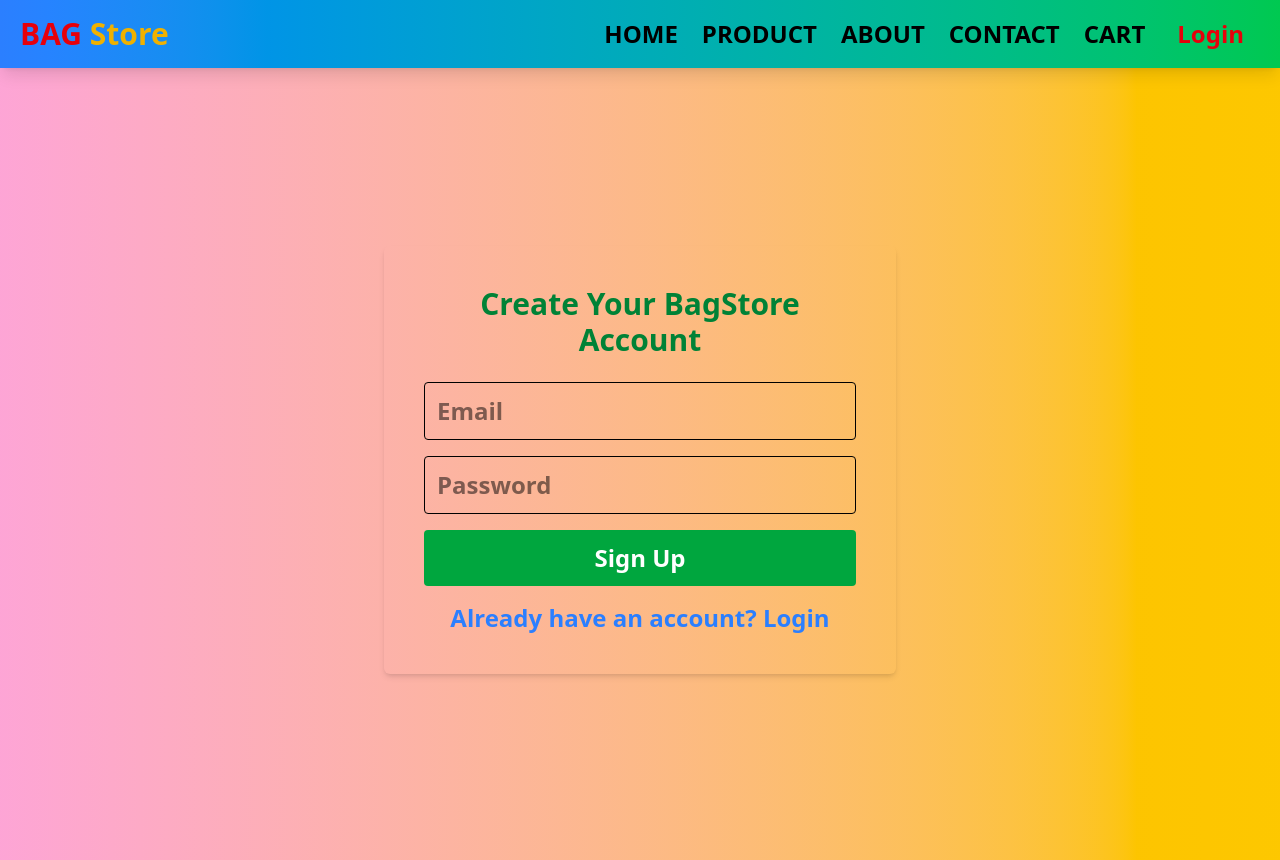
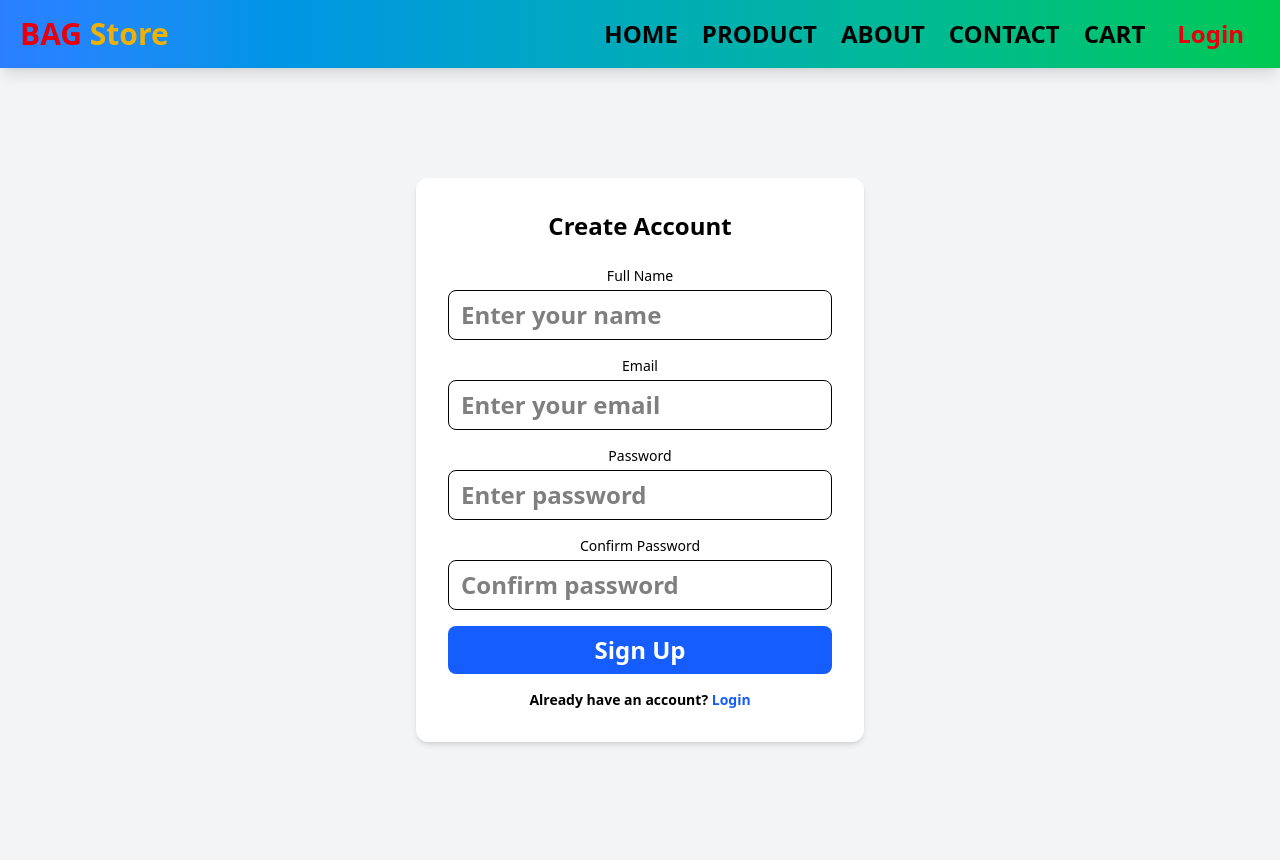
Before and after one commit to pileak1111-glitch/Bag-Store, a Vue app: page /signup in a window 1280 px wide. Built offline with nearby package versions, Linux system fonts and the light colour scheme.

Commit message:
Adding Signup

```diff
--- a/src/routing/Signup.vue
+++ b/src/routing/Signup.vue
@@ -1,65 +1,115 @@
 <template>
-  <div class="flex justify-center items-center bg-gradient-to-r from-pink-300 to-yellow-400 text-white h-screen">
-    <div class="text-center p-10 rounded-md shadow-md w-full max-w-lg">
-      <h2 class="text-3xl font-bold mb-6 text-center text-green-700">Create Your BagStore Account</h2>
-      <form @submit.prevent="handleSignup" class="flex flex-col space-y-4">
+  <div class="min-h-screen flex items-center justify-center bg-gray-100">
+    <div class="bg-white p-8 rounded-xl shadow-md w-full max-w-md">
+      <h2 class="text-2xl font-bold text-center mb-6">Create Account</h2>
+
+      <form @submit.prevent="signup">
+        <!-- Name -->
+        <div class="mb-4">
+          <label class="block text-sm font-medium mb-1">Full Name</label>
           <input
-          v-model="email"
+            v-model="form.name"
+            type="text"
+            class="w-full border rounded-lg px-3 py-2 focus:outline-none focus:ring focus:ring-blue-300"
+            placeholder="Enter your name"
+            required
+          />
+        </div>
+
+        <!-- Email -->
+        <div class="mb-4">
+          <label class="block text-sm font-medium mb-1">Email</label>
+          <input
+            v-model="form.email"
             type="email"
-          placeholder="Email"
+            class="w-full border rounded-lg px-3 py-2 focus:outline-none focus:ring focus:ring-blue-300"
+            placeholder="Enter your email"
             required
-          class="p-3 border rounded w-full text-black focus:ring-2 focus:ring-green-400"
           />
+        </div>
+
+        <!-- Password -->
+        <div class="mb-4">
+          <label class="block text-sm font-medium mb-1">Password</label>
           <input
-          v-model="password"
+            v-model="form.password"
             type="password"
-          placeholder="Password"
+            class="w-full border rounded-lg px-3 py-2 focus:outline-none focus:ring focus:ring-blue-300"
+            placeholder="Enter password"
             required
-          class="p-3 border rounded w-full text-black focus:ring-2 focus:ring-green-400"
           />
+        </div>
+
+        <!-- Confirm Password -->
+        <div class="mb-4">
+          <label class="block text-sm font-medium mb-1">Confirm Password</label>
+          <input
+            v-model="form.confirm"
+            type="password"
+            class="w-full border rounded-lg px-3 py-2 focus:outline-none focus:ring focus:ring-blue-300"
+            placeholder="Confirm password"
+            required
+          />
+        </div>
+
+        <!-- Error -->
+        <p v-if="error" class="text-red-500 text-sm mb-3">{{ error }}</p>
+
+        <!-- Button -->
         <button
           type="submit"
-          class="bg-green-600 text-white p-3 rounded hover:bg-green-700 transition"
+          class="w-full bg-blue-600 text-white py-2 rounded-lg hover:bg-blue-700 transition"
         >
           Sign Up
         </button>
       </form>
-      <router-link to="/login" class="block text-center mt-4 text-blue-500 hover:underline">
-        Already have an account? Login
-      </router-link>
+
+      <p class="text-center text-sm mt-4">
+        Already have an account?
+        <router-link to="/" class="text-blue-600 hover:underline">Login</router-link>
+      </p>
     </div>
   </div>
 </template>
 
-<script>
-import { ref } from "vue";
-import { useRouter } from "vue-router";
+<script setup>
+import { reactive, ref } from 'vue'
+import { useRouter } from 'vue-router'
 
-export default {
-  setup() {
-    const email = ref("");
-    const password = ref("");
-    const router = useRouter();
+const router = useRouter()
 
-    const handleSignup = () => {
-      if (email.value && password.value) {
-        const users = JSON.parse(localStorage.getItem("users")) || [];
-        const userExists = users.some((u) => u.email === email.value);
+const form = reactive({
+  name: '',
+  email: '',
+  password: '',
+  confirm: ''
+})
 
-        if (userExists) {
-          alert("User already exists. Please log in.");
-        } else {
-          users.push({ email: email.value, password: password.value });
-          localStorage.setItem("users", JSON.stringify(users));
-          alert("Registration successful! Please log in.");
-          router.push("/login");
+const error = ref('')
+
+const signup = () => {
+  if (form.password !== form.confirm) {
+    error.value = 'Passwords do not match'
+    return
   }
-      } else {
-        alert("Please fill in all fields.");
+
+  const users = JSON.parse(localStorage.getItem('users') || '[]')
+
+  const exists = users.find(u => u.email === form.email)
+  if (exists) {
+    error.value = 'Email already registered'
+    return
   }
-    };
 
-    return { email, password, handleSignup };
-  },
-};
+  users.push({
+    name: form.name,
+    email: form.email,
+    password: form.password
+  })
+
+  localStorage.setItem('users', JSON.stringify(users))
+
+  alert('Signup successful!')
+  router.push('/')
+}
 </script>
```
Also changed, not shown: 1 other file (tests, documents, lock files or other folders). Lines whose indentation alone changed are shown as unchanged.
